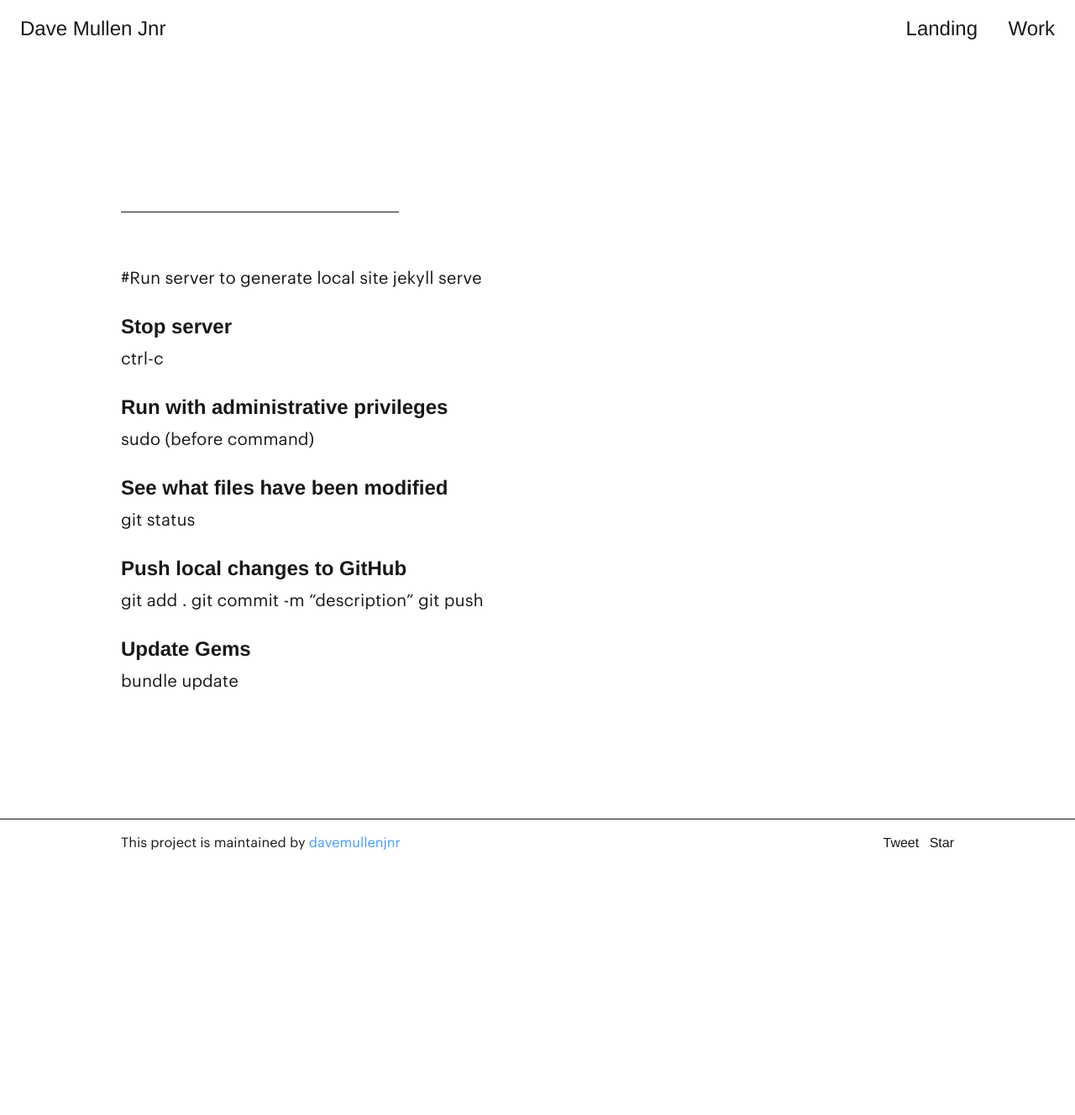
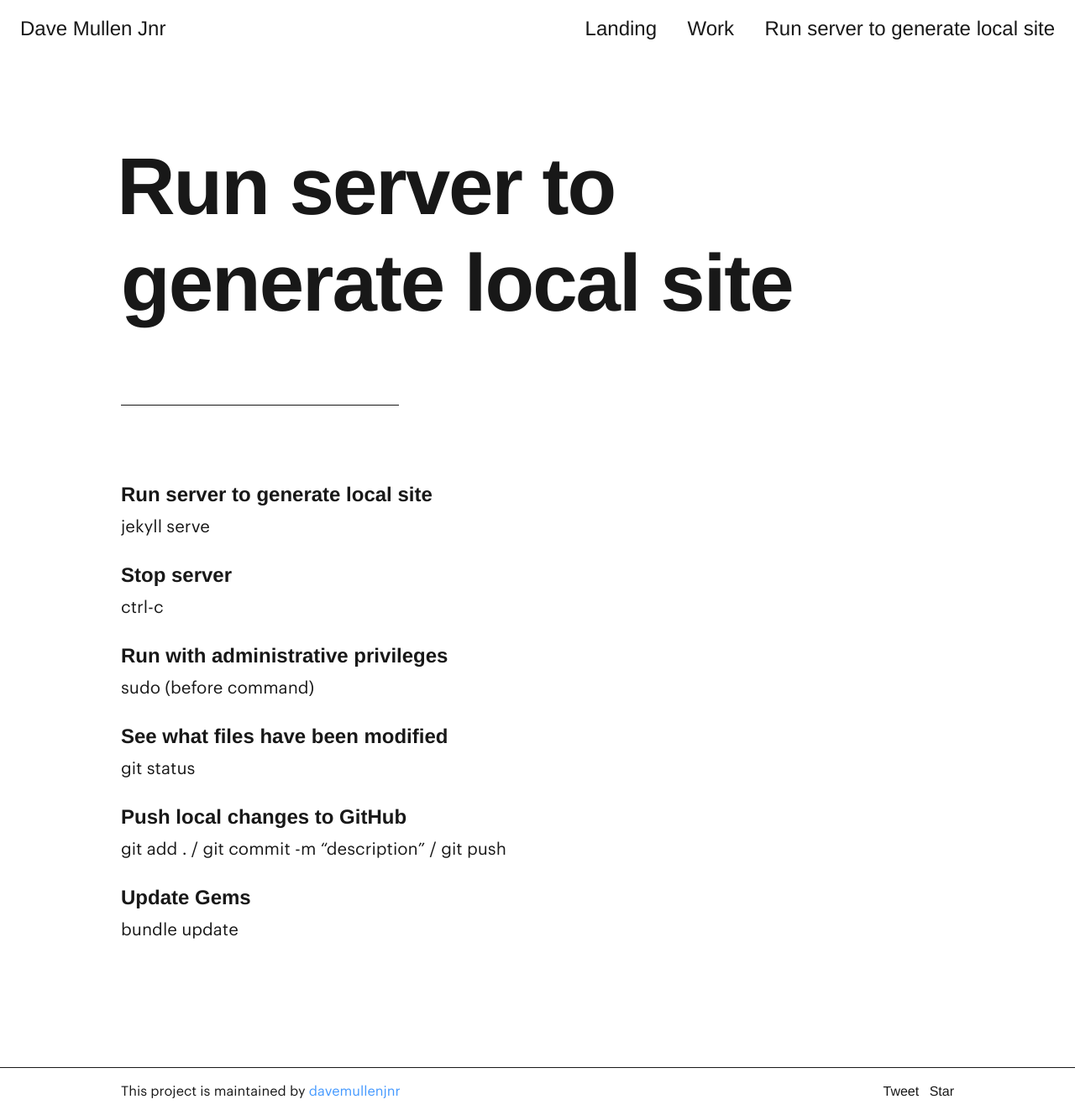
Before and after one commit to davemullenjnr/davemullenjnr, a Jekyll site: the page built from GitNotes.md, in a window 1280 px wide. Shown: the whole page at 84% size. Built offline with Jekyll 4.4.1, drawn with Linux system fonts in a browser that asks for light colours; some web fonts are replaced; our own code applies the rules of GitHub Pages for plain Markdown files; comment, search, counter and statistics services are not loaded; before the commit the page ends 1032 px from its top, so only the background shows below that.

```diff
--- a/GitNotes.md
+++ b/GitNotes.md
@@ -1,4 +1,4 @@
-#Run server to generate local site
+# Run server to generate local site
 jekyll serve
 
 # Stop server
@@ -11,8 +11,8 @@ sudo (before command)
 git status
 
 # Push local changes to GitHub
-git add .
-git commit -m "description"
+git add . /
+git commit -m "description" /
 git push
 
 
```
